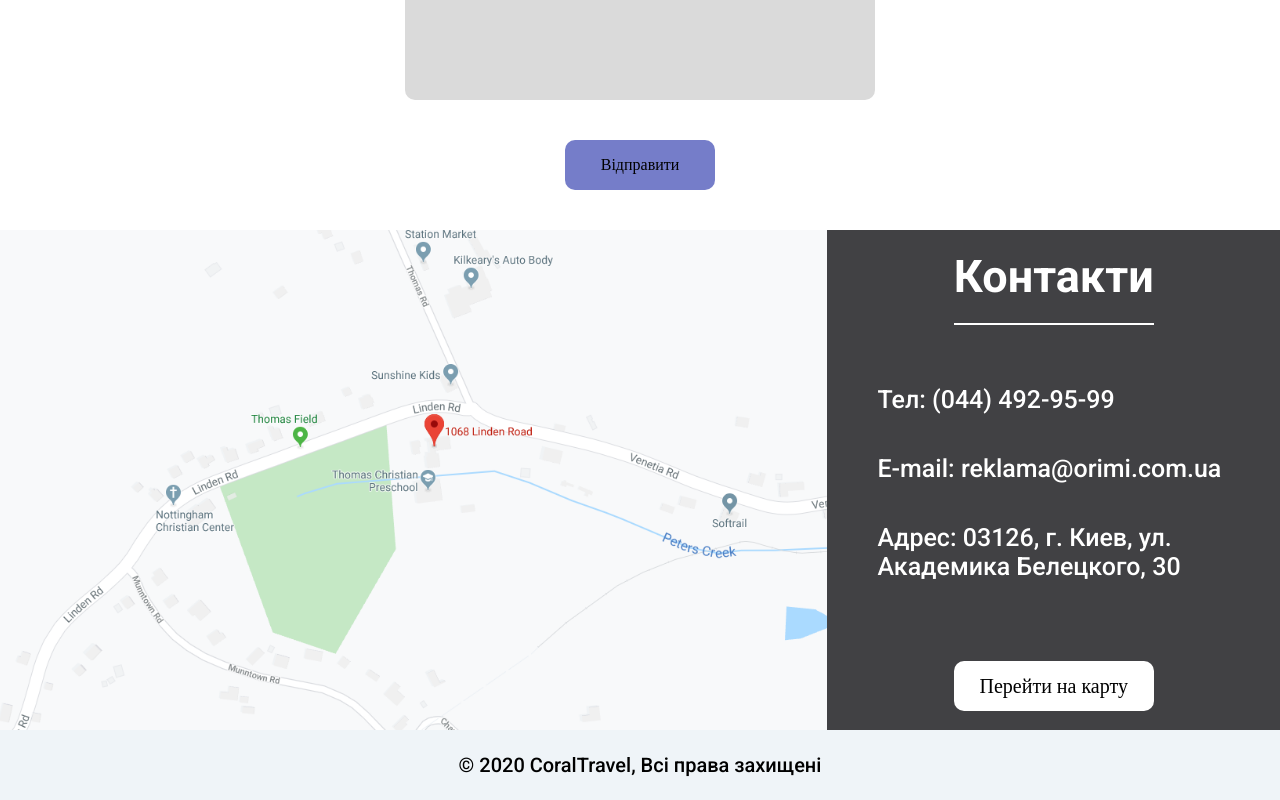
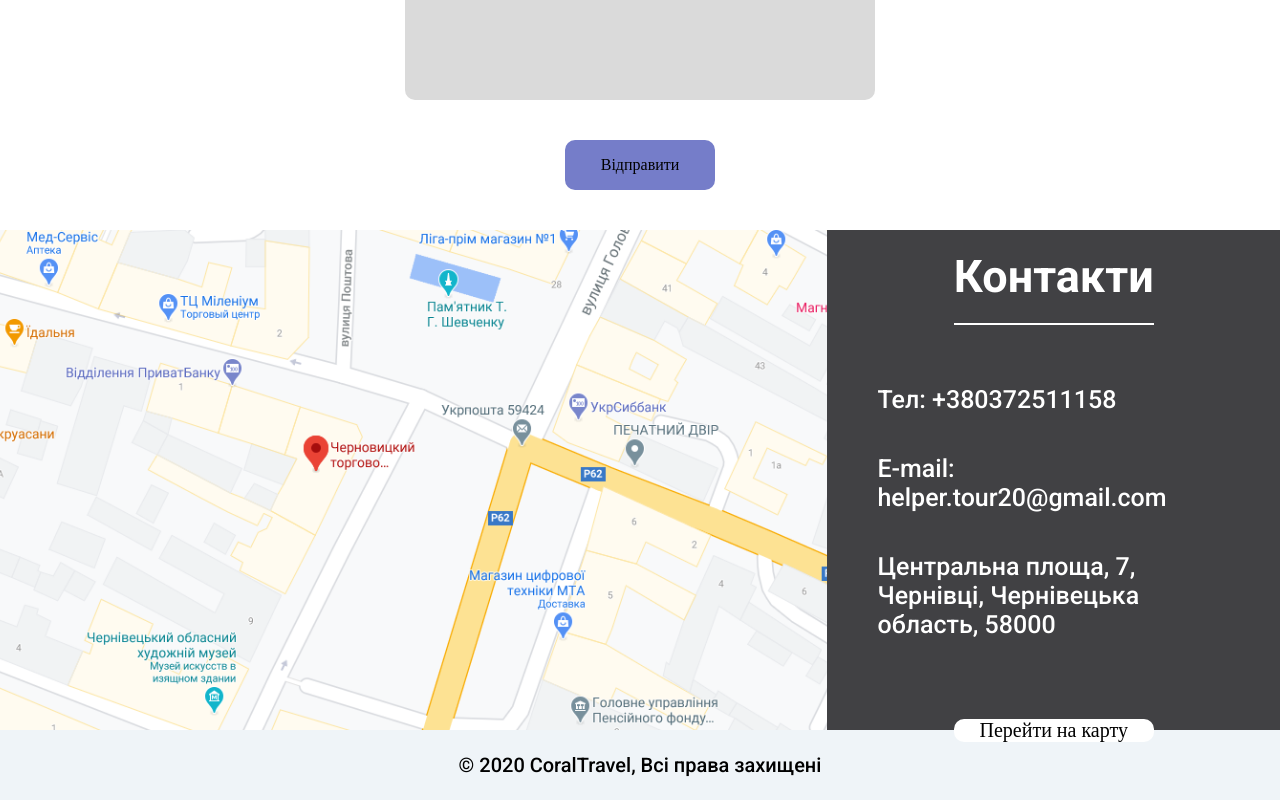
Before and after one commit to Ihorbar1/travel, a React (Create React App) app: page /contact in a window 1280 px wide. Shown: the part 1362-2162 px from the top of the page. Built offline with nearby package versions, Linux system fonts and the light colour scheme.

Commit message:
change info in contact page

```diff
--- a/src/components/main/styles.module.css
+++ b/src/components/main/styles.module.css
@@ -18,11 +18,11 @@
    position: absolute;
    width: 100%;
    height: 100%;
-   background-color: rgba(0, 0, 0, 0.555);
    /* height: 550px; */
    display: flex;
    justify-content: center;
    align-items: center;
+   background-color: rgba(0, 0, 0, 0.555);
 }
 .wrap h1{
    text-shadow: 4px 4px 2px #000000;
--- a/src/helpers/languages/index.js
+++ b/src/helpers/languages/index.js
@@ -34,7 +34,7 @@ const ua = {
    //COMP TOURITEM ELEMENTS
    typeOfTrip: 'Тип подорожі',
    country: 'Країна',
-   resort: 'Курорт',
+   resort: 'Курорт / місто',
    departureFrom: 'Виліт із',
    departureDate: 'Дата вильоту/виїзду',
    hotel: 'Готель',
@@ -83,9 +83,9 @@ const ua = {
    formSend: 'Відправити',
    //MAP
    mapHeader: 'Контакти',
-   mapPhone: 'Тел: (044) 492-95-99',
-   mapEmail: 'E-mail: reklama@orimi.com.ua',
-   mapAddress: 'Адрес: 03126, г. Киев, ул. Академика Белецкого, 30',
+   mapPhone: 'Тел: +380372511158',
+   mapEmail: 'E-mail: helper.tour20@gmail.com',
+   mapAddress: 'Центральна площа, 7, Чернівці, Чернівецька область, 58000',
    mapButton: 'Перейти на карту',
 };
 
@@ -125,7 +125,7 @@ const en = {
    //COMP TOURITEM ELEMENTS
    typeOfTrip: 'Type of trip',
    country: 'Country',
-   resort: 'Resort',
+   resort: 'Resort / city',
    departureFrom: 'Departure from',
    departureDate: 'Departure / departure date',
    hotel: 'Hotel',
@@ -174,9 +174,9 @@ const en = {
    formSend: 'Send',
    //MAP
    mapHeader: 'Contacts',
-   mapPhone: 'Phone: (044) 492-95-99',
-   mapEmail: 'E-mail: reklama@orimi.com.en',
-   mapAddress: 'Address: 03126, Kiev st. Academician Beletsky, 30',
+   mapPhone: 'Phone: +380372511158',
+   mapEmail: 'E-mail: helper.tour20@gmail.com',
+   mapAddress: 'Central Square, 7, Chernivtsi, Chernivtsi region, 58000',
    mapButton: 'Go to the map',
 
 };
@@ -217,7 +217,7 @@ const ro = {
    //COMP TOURITEM ELEMENTS
    typeOfTrip: 'Tipul călătoriei',
    country: 'Țară',
-   resort: 'Resort',
+   resort: 'Stațiune / oraș',
    departureFrom: 'Plecare din',
    departureDate: 'Data de plecare',
    hotel: 'Hotel',
@@ -266,9 +266,9 @@ const ro = {
    formSend: 'Send',
    //MAP
    mapHeader: 'Contacte',
-   mapPhone: 'Telefon: (044) 492-95-99',
-   mapEmail: 'E-mail: reklama@orimi.com.ro',
-   mapAddress: 'Address: 03126, Kiev st. Academician Beletsky, 30',
+   mapPhone: 'Telefon: +380372511158',
+   mapEmail: 'E-mail: rhelper.tour20@gmail.com',
+   mapAddress: 'Piața Centrală, 7, Cernăuți, regiunea Cernăuți, 58000',
    mapButton: 'Mergeți pe hartă',
 };
 
--- a/src/pages/contact/index.jsx
+++ b/src/pages/contact/index.jsx
@@ -4,7 +4,7 @@ import s from './styles.module.css'
 import Header from '../../components/header/index'
 import Main from '../../components/main/index'
 import Footer from '../../components/footer/index'
-import mapImg from '../../assets/img/map.png'
+import mapImg from '../../assets/img/map2.png'
 
 
 export default class extends React.Component {
@@ -44,7 +44,7 @@ export default class extends React.Component {
                      <p>{langObj.mapEmail}</p>
                      <p>{langObj.mapAddress}</p>
                   </div>
-                  <a href="https://www.google.com.ua/maps/place/%D0%92%D0%B5%D1%81%D1%82+%D0%91%D1%83%D0%BA%D0%BE%D0%B2%D0%B8%D0%BD%D0%B0,+%D0%A2%D0%9E%D0%92/@48.273952,25.9902017,18.17z/data=!4m5!3m4!1s0x47340922ae043887:0x5f0fa7b1fb1a14cd!8m2!3d48.2734108!4d25.9903485!5m1!1e1?hl=ru"
+                  <a href="https://www.google.com.ua/maps/place/%D0%A7%D0%B5%D1%80%D0%BD%D0%BE%D0%B2%D0%B8%D1%86%D0%BA%D0%B8%D0%B9+%D1%82%D0%BE%D1%80%D0%B3%D0%BE%D0%B2%D0%BE-%D1%8D%D0%BA%D0%BE%D0%BD%D0%BE%D0%BC%D0%B8%D1%87%D0%B5%D1%81%D0%BA%D0%B8%D0%B9+%D0%B8%D0%BD%D1%81%D1%82%D0%B8%D1%82%D1%83%D1%82+%D0%9A%D0%B8%D0%B5%D0%B2%D1%81%D0%BA%D0%BE%D0%B3%D0%BE+%D0%BD%D0%B0%D1%86%D0%B8%D0%BE%D0%BD%D0%B0%D0%BB%D1%8C%D0%BD%D0%BE%D0%B3%D0%BE+%D1%82%D0%BE%D1%80%D0%B3%D0%BE%D0%B2%D0%BE-%D1%8D%D0%BA%D0%BE%D0%BD%D0%BE%D0%BC%D0%B8%D1%87%D0%B5%D1%81%D0%BA%D0%BE%D0%B3%D0%BE+%D1%83%D0%BD%D0%B8%D0%B2%D0%B5%D1%80%D1%81%D0%B8%D1%82%D0%B5%D1%82%D0%B0/@48.2923632,25.9347396,19.46z/data=!4m12!1m6!3m5!1s0x47340922ae043887:0x5f0fa7b1fb1a14cd!2z0JLQtdGB0YIg0JHRg9C60L7QstC40L3QsCwg0KLQntCS!8m2!3d48.2734108!4d25.9903485!3m4!1s0x0:0x5274b467cd2b5d2!8m2!3d48.292392!4d25.934715!5m1!1e1?hl=ru"
                      rel="noopener noreferrer" target="_blank">{langObj.mapButton}
                   </a>
                </div>
```
Also changed, not shown: src/assets/img/map2.png (added).
